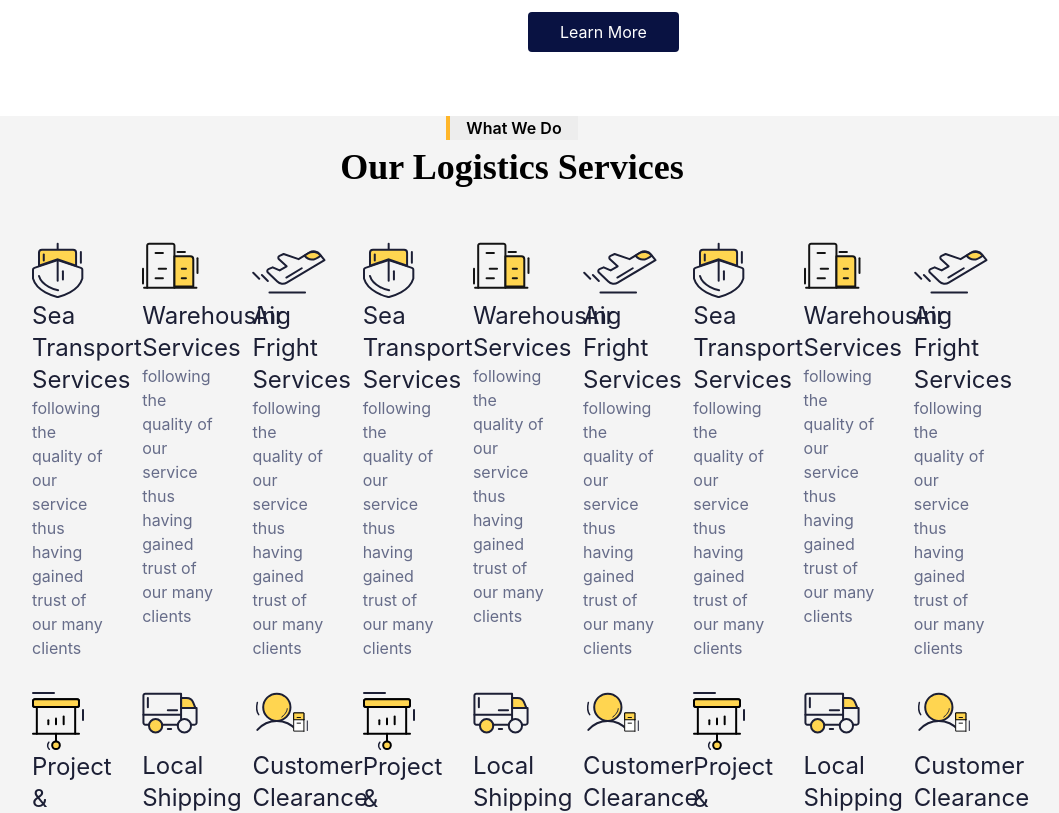
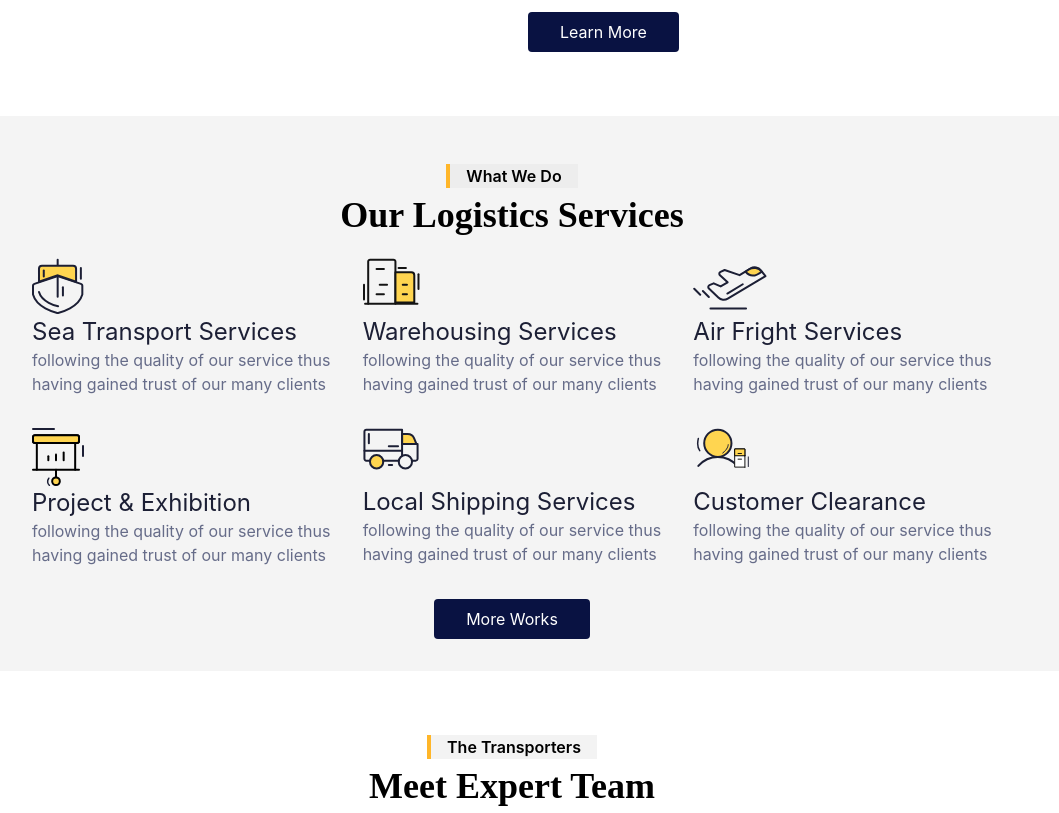
Before and after one commit to smartcollins/logistics, a React (Create React App) app: page /about in a window 1280 px wide. Shown: the part 1082-1895 px from the top of the page, without its empty margins (128-1187 px from the left). Built offline with nearby package versions, Linux system fonts and the light colour scheme.

Commit message:
implemented changes made in News into About

```diff
--- a/src/pages/About.jsx
+++ b/src/pages/About.jsx
@@ -2,7 +2,6 @@ import React from 'react';
 import banner from '../data/banner';
 import color from '../data/color';
 import card from '../data/card';
-import work from '../data/work';
 import sponsor from "../images/client_logo.png";
 import side from "../images/about-side.png";
 import Banner from '../component/Banner';
@@ -41,13 +40,10 @@ const About = () => {
                     </div>
                 </div>
             </div>
-            <div style={{ background: color.grayBg }}>
+            <div style={{ background: color.grayBg }} className=' py-8'>
                 <Caption dark={true} mid={true} txt={'what we do'} txt2={'our logistics services'}/>
-                <div className='text-center py-8 mx-auto w-3/4 space-y-8'>
-                    <div className=" space-y-4 gap-8 md:space-y-0 md:grid md:grid-cols-2 lg:grid-cols-3 mx-auto">
-                        {work.map((item,idx)=><Work key={idx} {...item} />)}
-                    </div>
-                    <button style={{ background: color.blueBg }} className='text-white py-2 px-8 rounded'>More Works</button>
+                <div className='text-center mx-auto w-3/4'>
+                    <Work/>
                 </div>
             </div>
             <div className=' md:space-y-8'>
```
